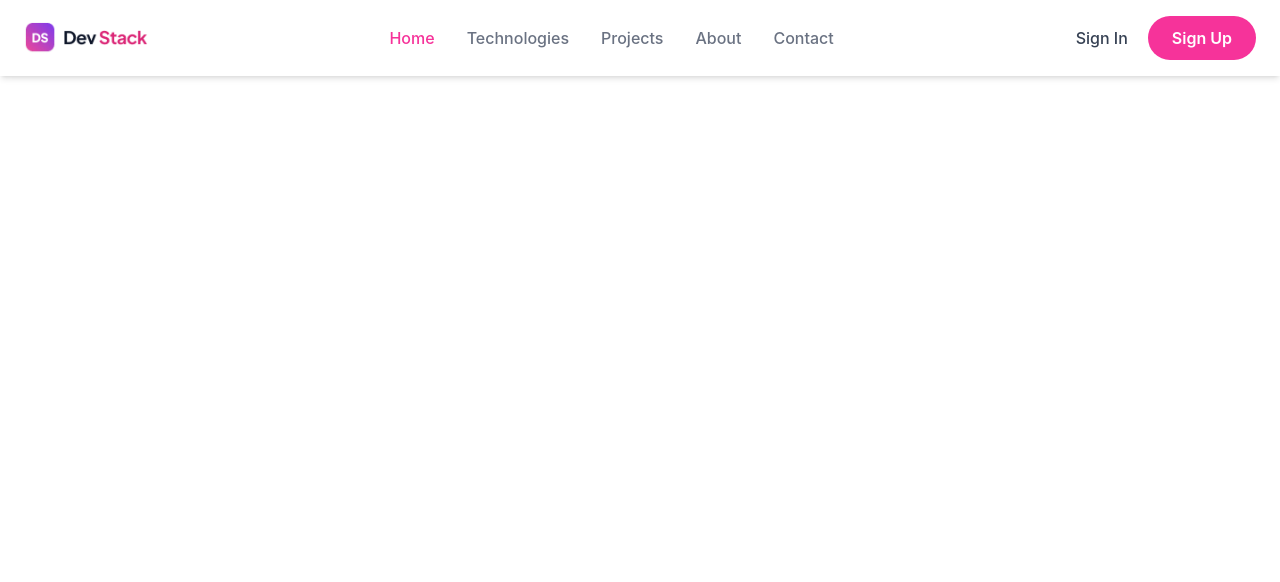
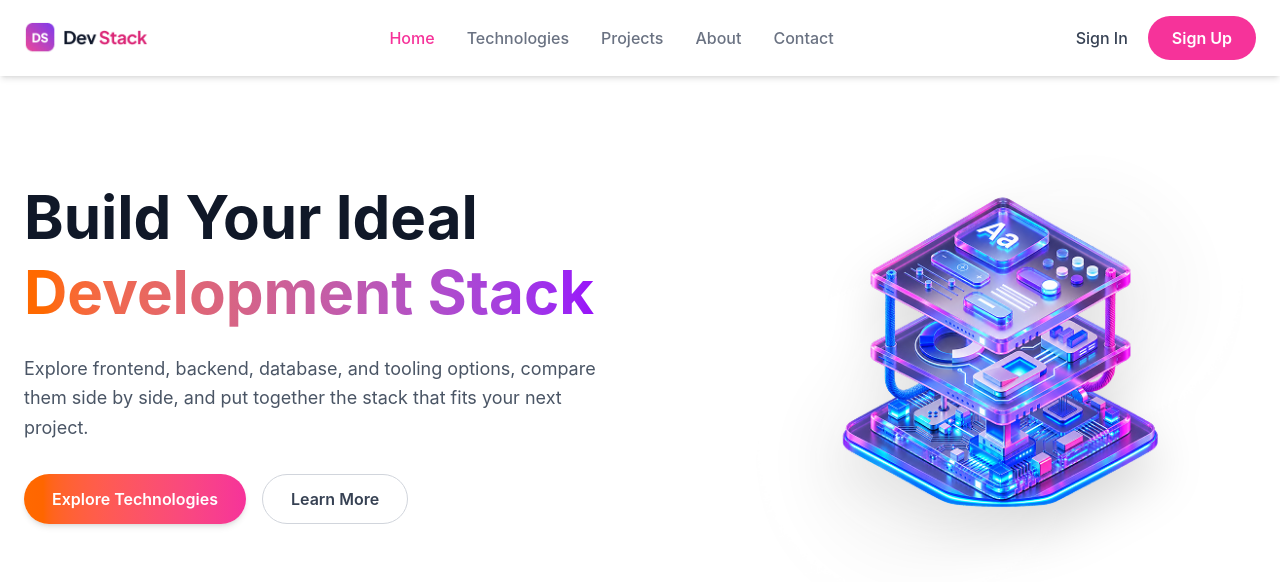
Before and after one commit to AtaulHoqueShahi/assignment-5--PH, a React (Vite) app: page / in a window 1280 px wide. Shown: the top 582 px of the page. Built offline with nearby package versions, Linux system fonts and the light colour scheme.

Commit message:
update hero

```diff
--- a/src/App.tsx
+++ b/src/App.tsx
@@ -1,10 +1,11 @@
 import "./App.css";
 import Navbar from "./components/Navbar";
-
+import Hero from "./components/Hero"
 function App() {
   return (
     <>
    <Navbar/>
+   <Hero/>
     </>
   );
 }
--- /dev/null
+++ b/src/components/Hero.tsx
@@ -0,0 +1,47 @@
+
+import Banner from "../assets/banner-stack.png";
+
+const Hero = () => {
+
+
+  return (
+    <section className="bg-white">
+      <div className="max-w-7xl mx-auto px-6 py-16 lg:py-24 flex flex-col lg:flex-row items-center justify-between gap-12">
+        <div className="flex-1 max-w-xl">
+          <h1 className="text-4xl sm:text-5xl lg:text-6xl font-bold leading-tight text-gray-900">
+            Build Your Ideal{" "}
+            <span className="bg-gradient-to-r from-orange-500 to-purple-600 bg-clip-text text-transparent">
+              Development Stack
+            </span>
+          </h1>
+
+          <p className="mt-6 text-lg text-gray-600 leading-relaxed">
+            Explore frontend, backend, database, and tooling options, compare
+            them side by side, and put together the stack that fits your next
+            project.
+          </p>
+
+          <div className="mt-8 flex flex-wrap gap-4">
+            <button className="bg-gradient-to-r from-orange-500 to-pink-500 hover:from-orange-600 hover:to-pink-600 text-white px-7 py-3 rounded-full font-semibold transition-all duration-300 hover:scale-105 shadow-md">
+              Explore Technologies
+            </button>
+
+            <button className="border border-gray-300 hover:border-pink-400 text-gray-700 hover:text-pink-500 px-7 py-3 rounded-full font-semibold transition-all duration-300 hover:scale-105">
+              Learn More
+            </button>
+          </div>
+        </div>
+
+        <div className="flex-1 flex justify-center lg:justify-end">
+          <img
+            src={Banner}
+            alt=""
+            className="w-full max-w-md lg:max-w-lg drop-shadow-2xl"
+          />
+        </div>
+      </div>
+    </section>
+  );
+};
+
+export default Hero;
```
